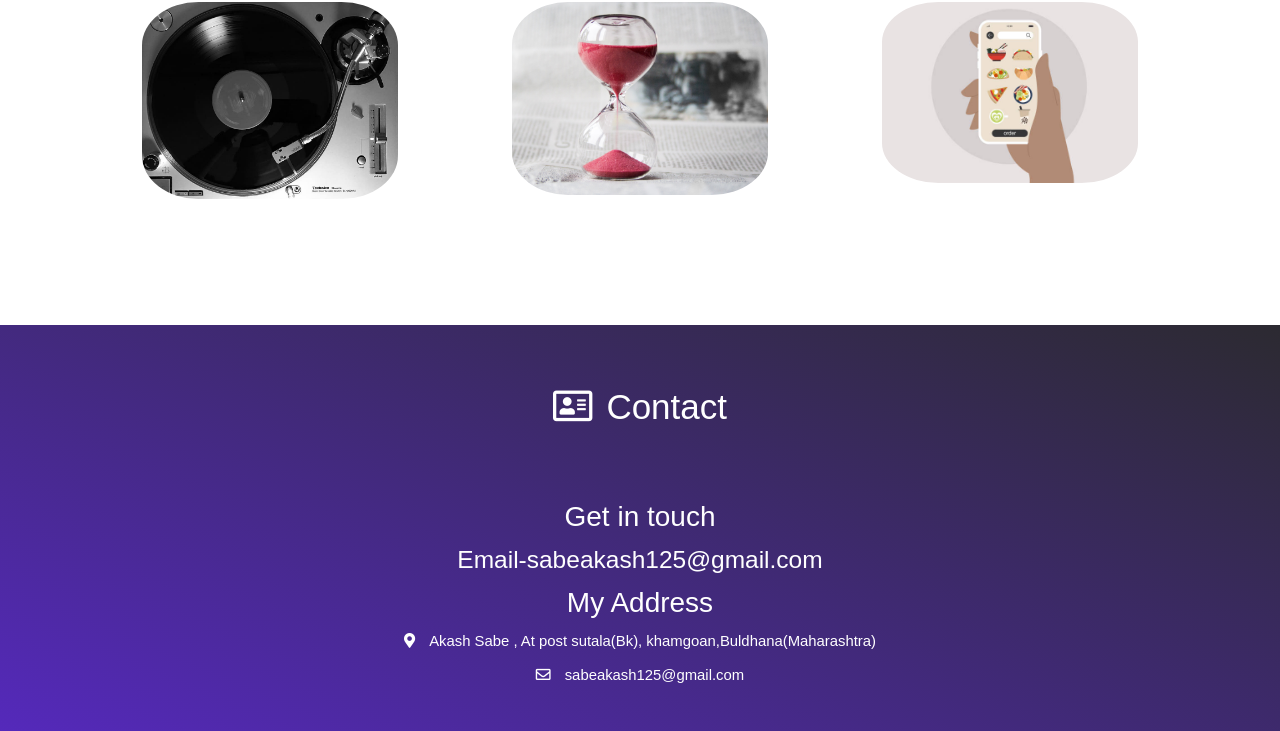
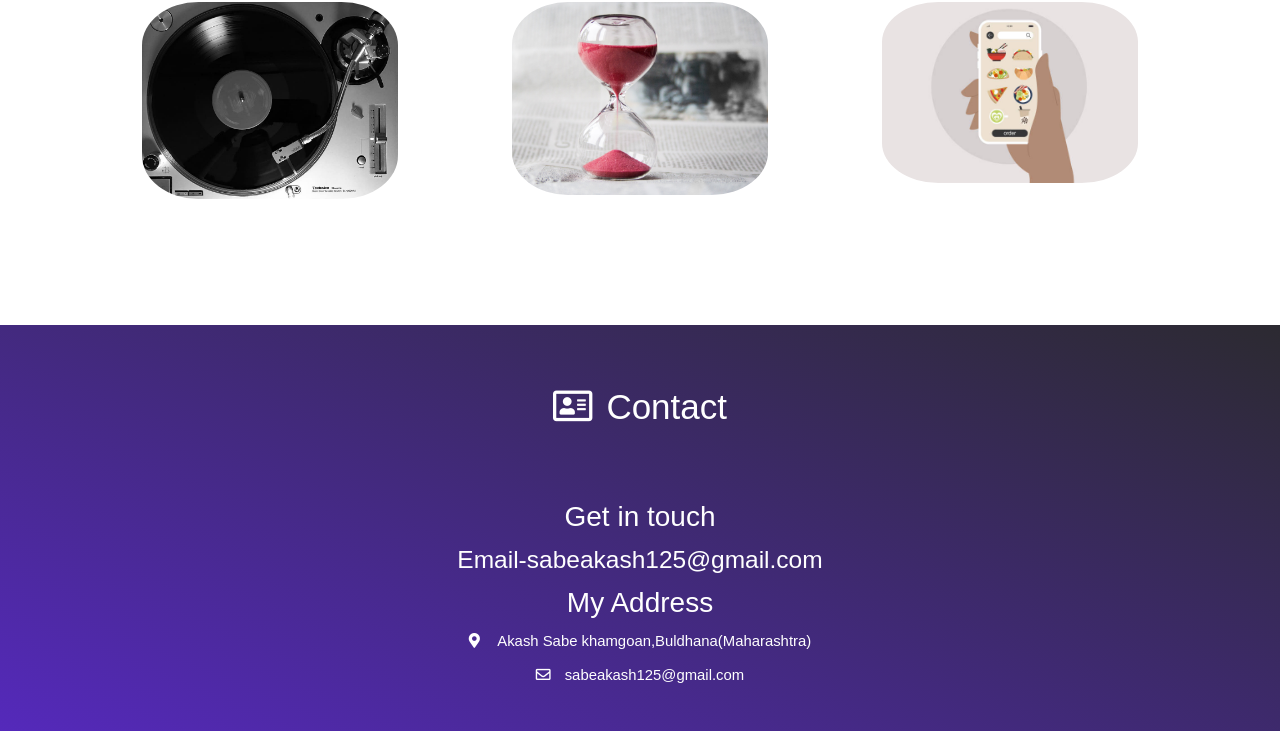
Before and after one commit to 125Akash/Akash_resume, a plain HTML site: page index.html in a window 1280 px wide. Shown: the part 3691-4422 px from the top of the page. Drawn offline with nearby package versions, Linux system fonts and the light colour scheme.

Commit message:
Update index.html

```diff
--- a/index.html
+++ b/index.html
@@ -207,7 +207,7 @@
                     <h3>Email-sabeakash125@gmail.com</h3>
 
                     <h2>My Address</h2>
-    <div><i class="fas fa-map-marker-alt"></i>Akash Sabe ,  At post sutala(Bk), khamgoan,Buldhana(Maharashtra)</div>
+    <div><i class="fas fa-map-marker-alt"></i> Akash Sabe khamgoan,Buldhana(Maharashtra)</div>
                     <div><i class="far fa-envelope"></i>sabeakash125@gmail.com</div>
                 </div>
             </div>
```
